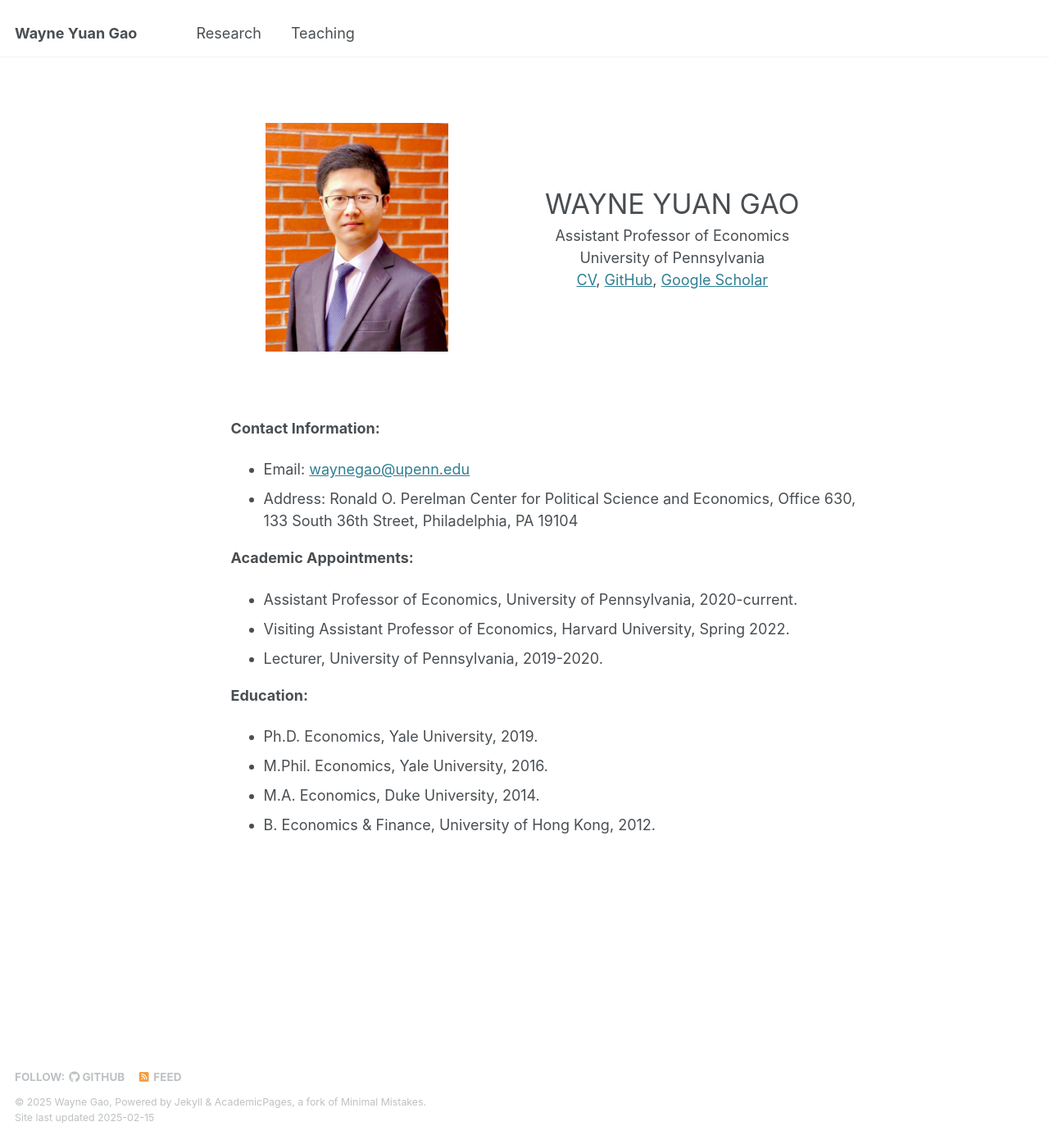
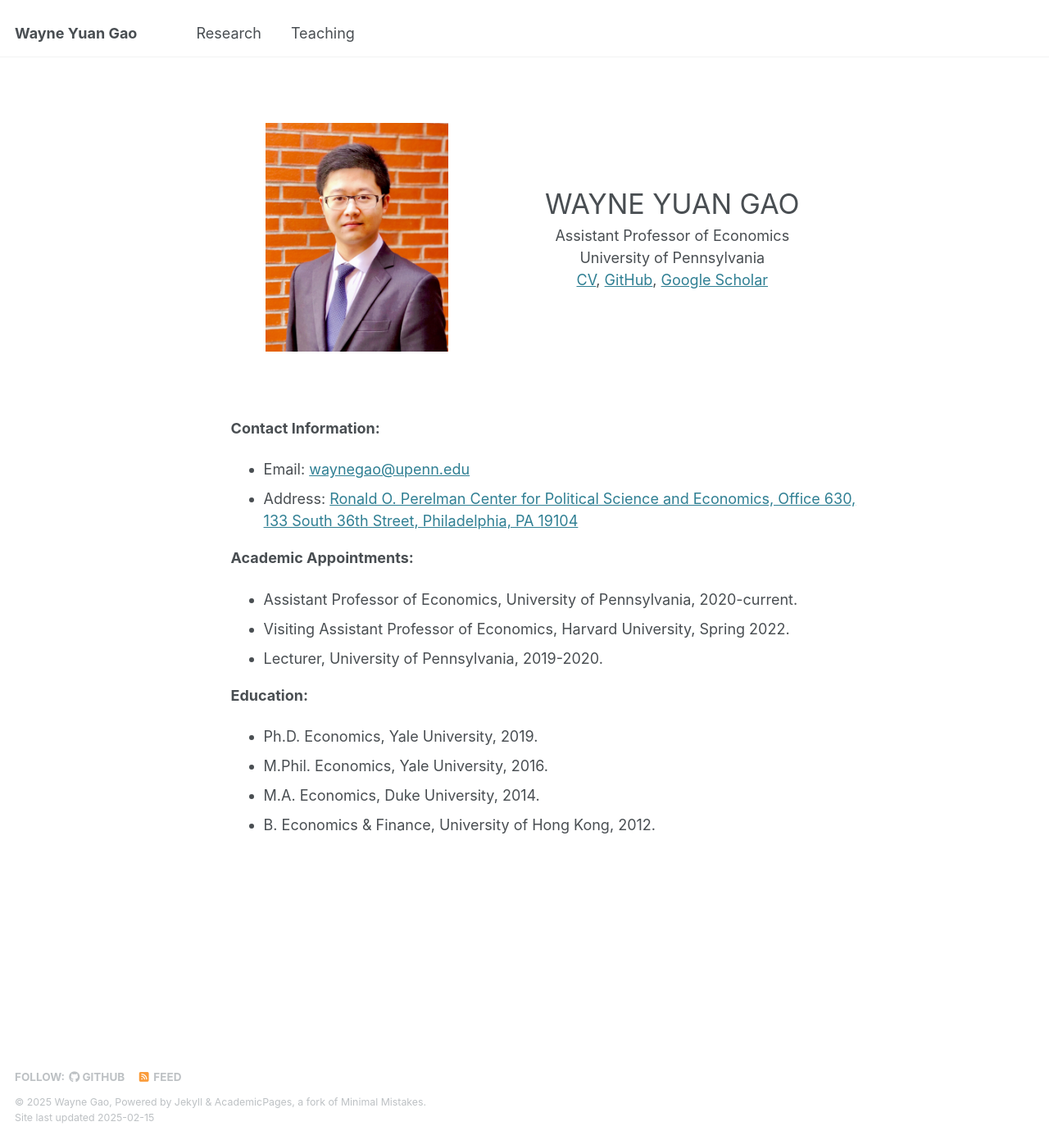
Before and after one commit to wayne-y-gao/wayne-y-gao.github.io, a Jekyll site: the page built from _pages/about.md, in a window 1280 px wide and 1391 px high. Shown: the whole window at 82% size. Built offline with Jekyll 4.4.1, drawn with Linux system fonts in a browser that asks for light colours; part of the change alters nothing that is shown.

```diff
--- a/_pages/about.md
+++ b/_pages/about.md
@@ -30,7 +30,7 @@ redirect_from:
 
 **Contact Information:**
 * Email: [waynegao@upenn.edu](mailto:waynegao@upenn.edu)
-* Address: Ronald O. Perelman Center for Political Science and Economics, Office 630, 133 South 36th Street, Philadelphia, PA 19104
+* Address: [Ronald O. Perelman Center for Political Science and Economics, Office 630, 133 South 36th Street, Philadelphia, PA 19104](https://maps.app.goo.gl/BRp9q7D5ssHQ7rJi9)
 
 
 
```
